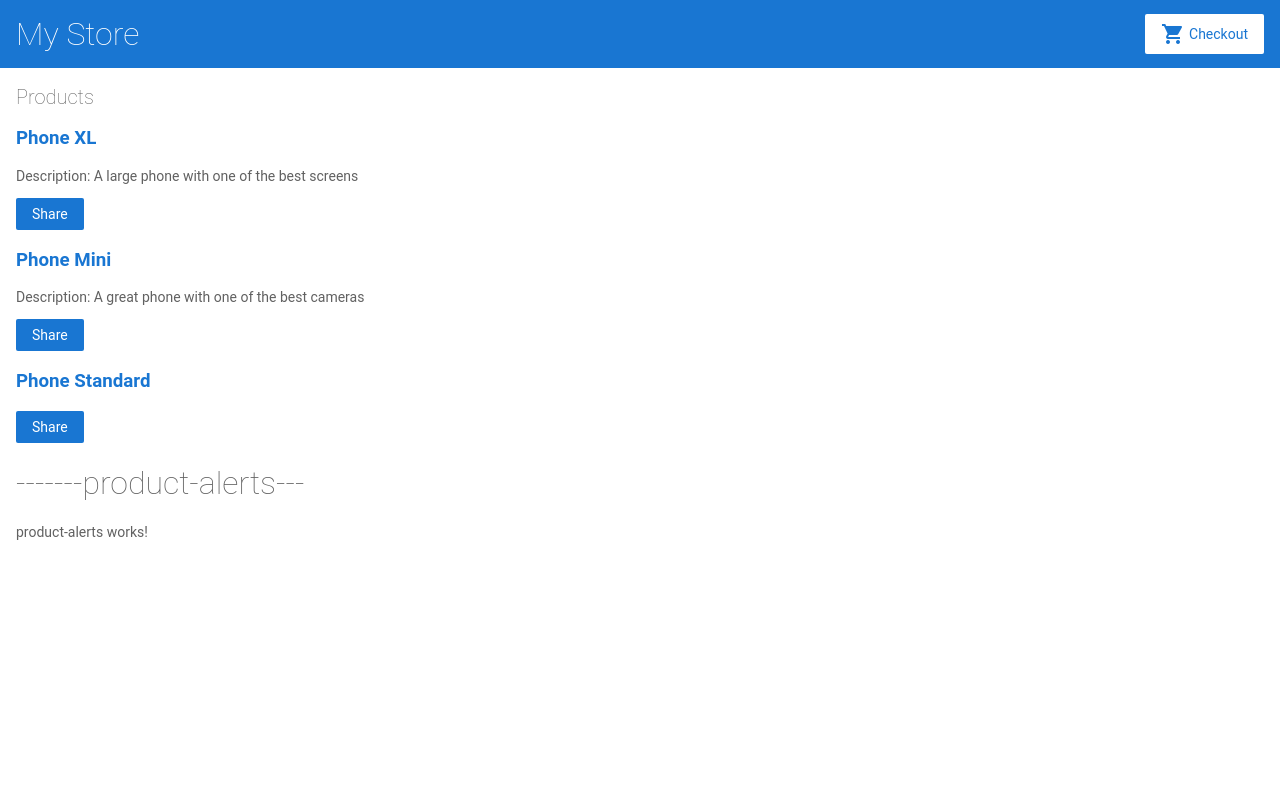
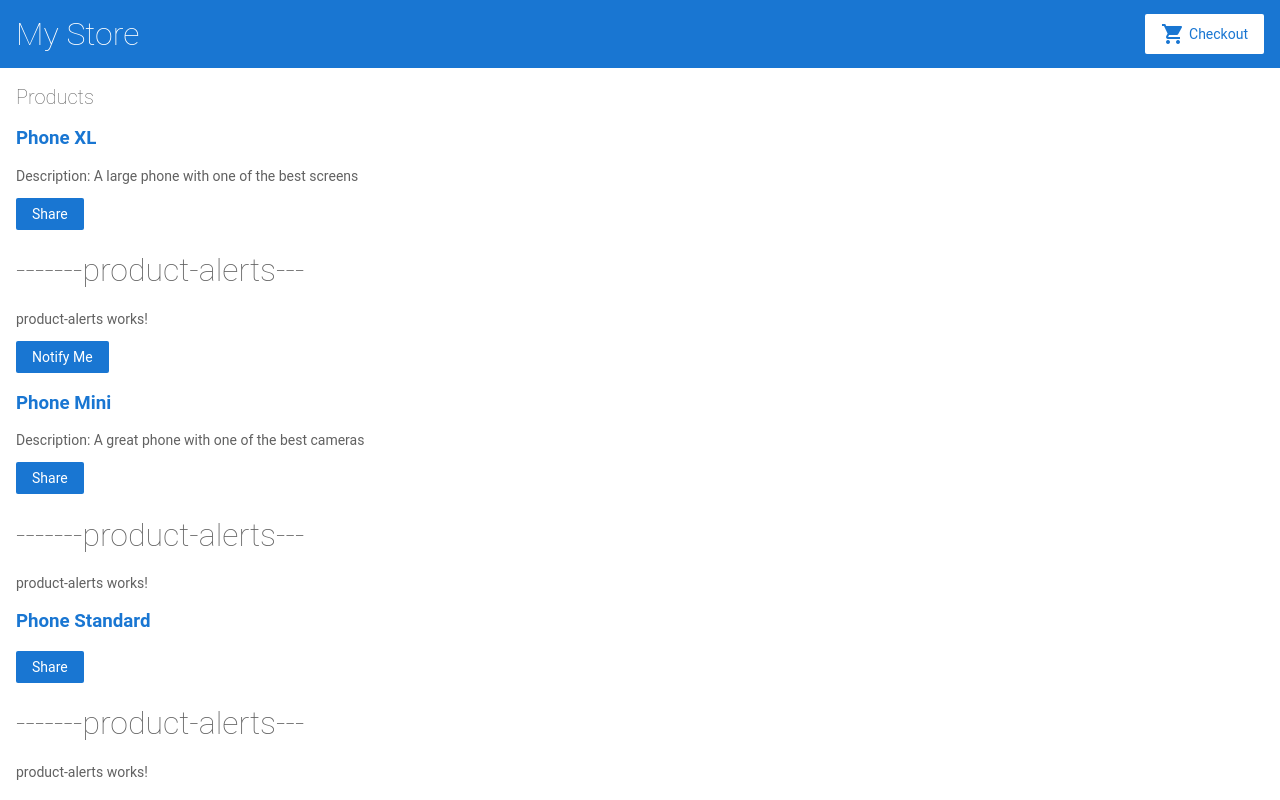
Before and after one commit to davidkambomoi/angular-learning, an Angular app: page / in a window 1280 px wide. Built offline with nearby package versions, Linux system fonts and the light colour scheme.

Commit message:
2 files modified

```diff
--- a/src/app/product-alerts/product-alerts.component.ts
+++ b/src/app/product-alerts/product-alerts.component.ts
@@ -4,9 +4,8 @@ import { Product } from '../products';
 @Component({
   selector: 'app-product-alerts',
   templateUrl: './product-alerts.component.html',
-  styleUrls: ['./product-alerts.component.css']
+  styleUrls: ['./product-alerts.component.css'],
 })
 export class ProductAlertsComponent {
   @Input() product!: Product;
-
 }
--- a/src/app/product-list/product-list.component.html
+++ b/src/app/product-list/product-list.component.html
@@ -14,7 +14,7 @@ can be found in the LICENSE file at https://angular.io/license
   </h3>
   <p *ngIf="product.description">Description: {{ product.description }}</p>
   <button type="button" (click)="share()">Share</button>
+
+  <h1>-------product-alerts---</h1>
+  <app-product-alerts [product]="product"></app-product-alerts>
 </div>
-
-<h1>-------product-alerts---</h1>
-<app-product-alerts></app-product-alerts>
```
